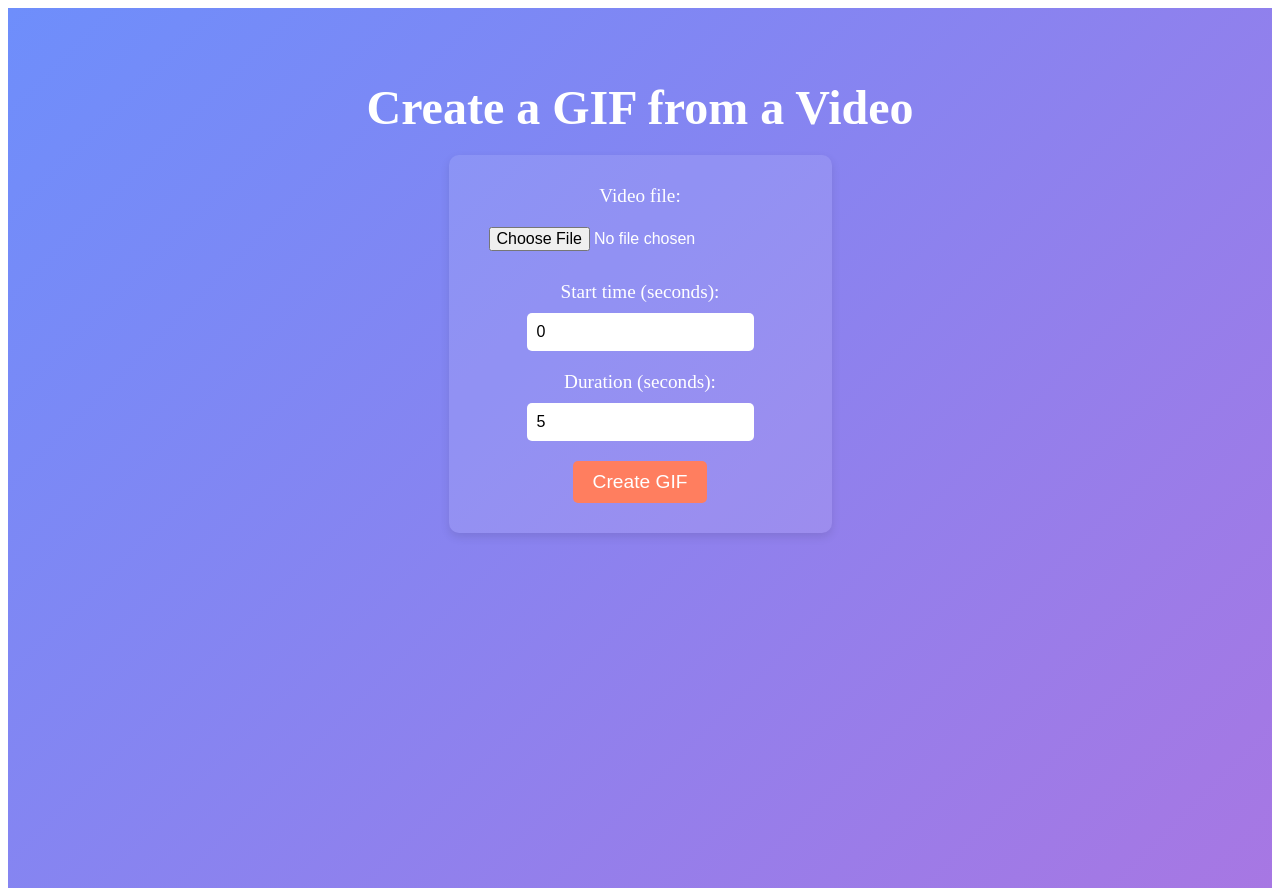
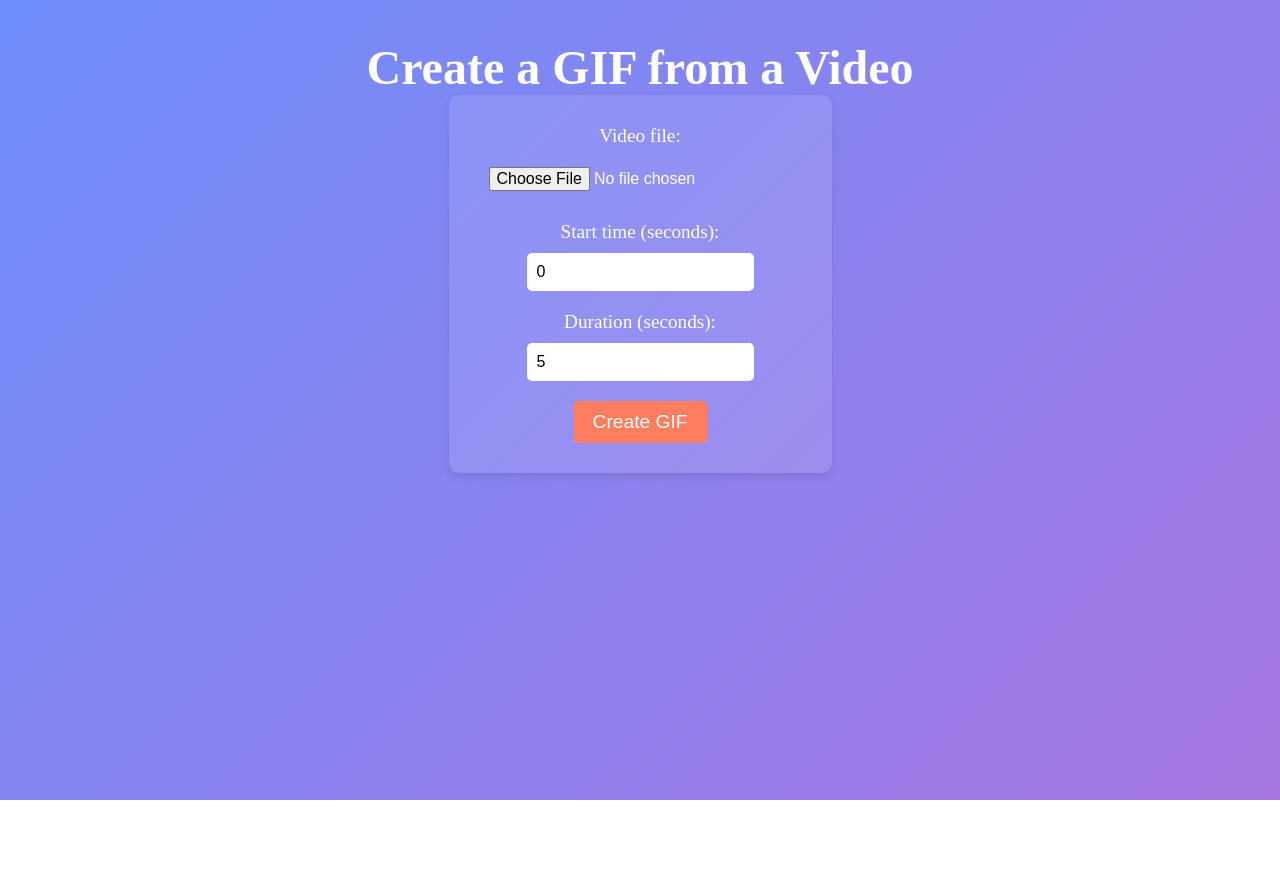
Before and after one commit to IMRANDIL/gif_maker_project_backend, a React (Vite) app in the folder client/: page / in a window 1280 px wide. After the commit the page ends 800 px from the top, so only its background shows below. Built offline with nearby package versions, Linux system fonts and the light colour scheme.

Commit message:
added fix for layout

```diff
--- a/client/src/components/UploadForm.jsx
+++ b/client/src/components/UploadForm.jsx
@@ -8,13 +8,13 @@ const Container = styled.div`
   align-items: center;
   padding: 40px;
   background: linear-gradient(135deg, #6e8efb, #a777e3);
-  min-height: 100vh;
+  height: 100vh; /* Use full viewport height */
   color: #fff;
+  overflow: auto; /* Allow scrolling if content overflows */
 `;
 
 const Title = styled.h1`
   font-size: 3em;
-  margin-bottom: 20px;
 `;
 
 const Form = styled.form`
@@ -88,6 +88,24 @@ const DownloadLink = styled.a`
   }
 `;
 
+const ResetLink = styled.button`
+  display: inline-block;
+  margin-top: 20px;
+  padding: 10px 20px;
+  background: red;
+  color: #fff;
+  text-decoration: none;
+  border-radius: 5px;
+  transition: background 0.3s ease;
+  cursor: pointer;
+  outline: none;
+  border: none;  /* Add this line to remove any border */
+
+  &:hover {
+    background: #feb47b;
+  }
+`;
+
 const UploadForm = () => {
   const [videoFile, setVideoFile] = useState(null);
   const [startTime, setStartTime] = useState(0);
@@ -127,6 +145,7 @@ const UploadForm = () => {
   return (
     <Container>
       <Title>Create a GIF from a Video</Title>
+      {!gifUrl && (
          <Form onSubmit={handleSubmit}>
          <Label htmlFor="video">Video file:</Label>
          <Input
@@ -157,13 +176,20 @@ const UploadForm = () => {
          />
          <Button type="submit">Create GIF</Button>
        </Form>
+      )}
+
       {gifUrl && (
         <GifContainer>
-          <h2>Generated GIF</h2>
+          <h2 style={{
+            marginBottom: '8px'
+          }}>Generated GIF</h2>
           <Gif src={gifUrl} alt="Generated GIF" />
           <DownloadLink href={`http://localhost:3001/download/${gifUrl.split('/').pop()}`} download="output.gif" onClick={()=>setGifUrl(null)}>
             Download GIF
           </DownloadLink>
+          <ResetLink onClick={()=> setGifUrl(null)}>
+            Reset
+          </ResetLink>
         </GifContainer>
       )}
     </Container>
--- a/client/src/index.css
+++ b/client/src/index.css
@@ -0,0 +1,10 @@
+* {
+    padding: 0;
+    margin: 0;
+    box-sizing: border-box;
+}
+
+html, body {
+    height: 100%;
+    overflow: hidden;
+}
```
Lines whose indentation alone changed are shown as unchanged.
